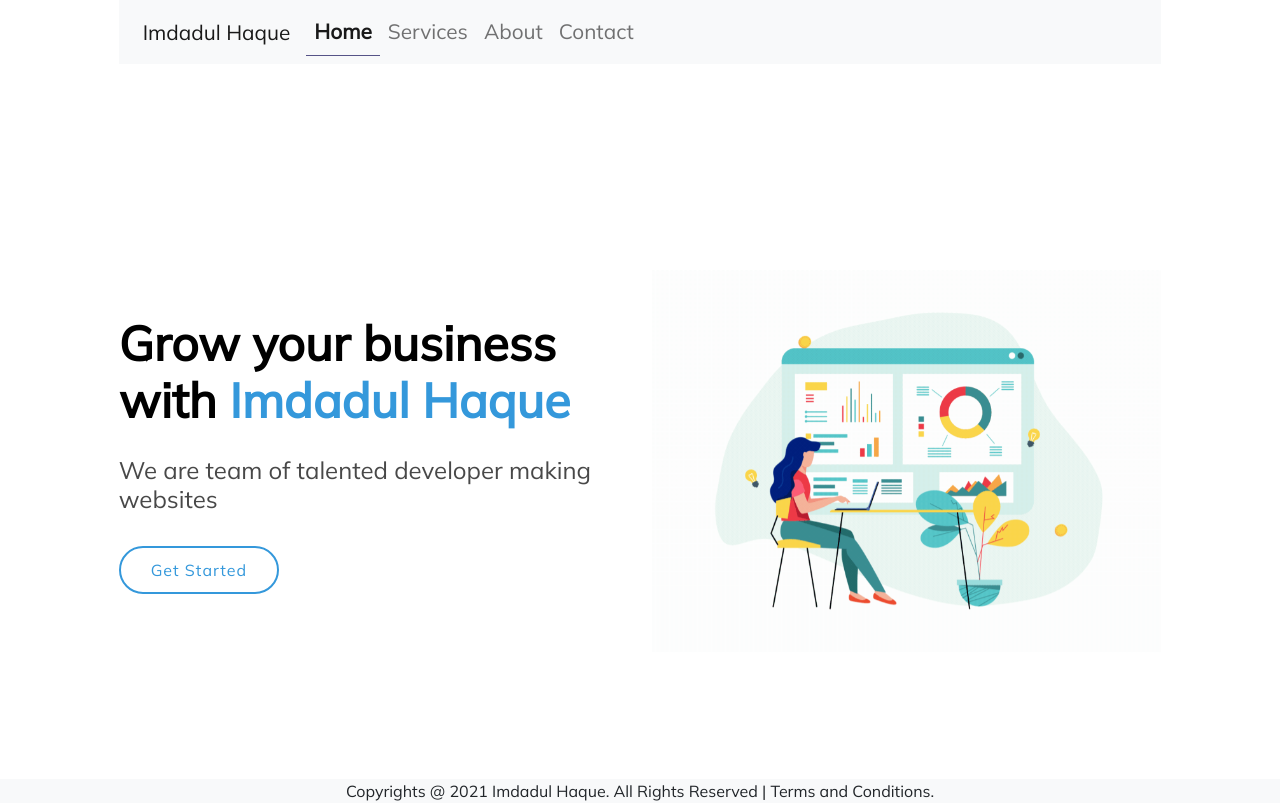
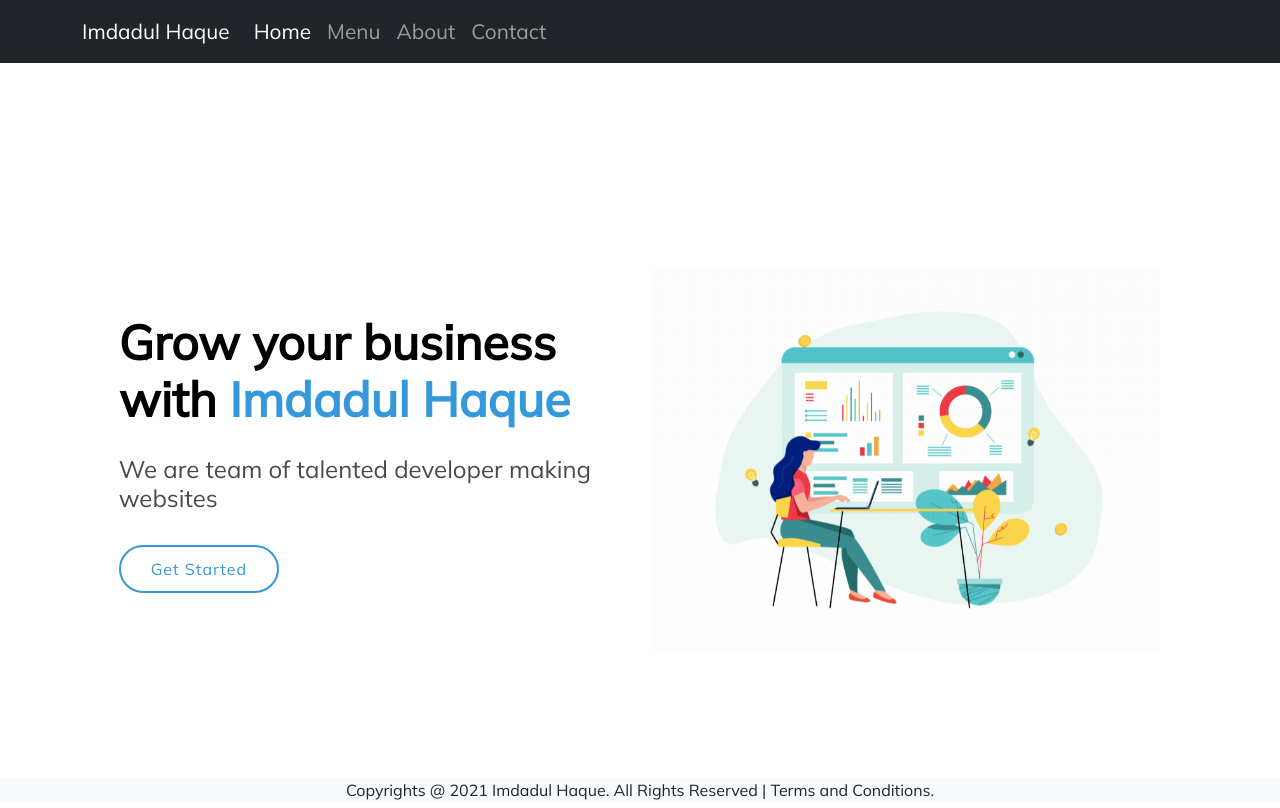
Before and after one commit to imdadulhaque1/imdadul-portfolio, a React (Create React App) app: page / in a window 1280 px wide. Built offline with nearby package versions, Linux system fonts and the light colour scheme.

Commit message:
Navigation Updated

```diff
--- a/package.json
+++ b/package.json
@@ -1,5 +1,6 @@
 {
   "name": "imdadul-portfolio",
+  "homepage": "https://imdadulhaque1.github.io/imdadul-portfolio",
   "version": "0.1.0",
   "private": true,
   "dependencies": {
@@ -7,13 +8,17 @@
     "@testing-library/react": "^11.2.5",
     "@testing-library/user-event": "^12.8.0",
     "bootstrap": "^5.0.0-alpha1",
+    "gh-pages": "^3.1.0",
     "react": "^17.0.1",
     "react-dom": "^17.0.1",
     "react-router-dom": "^5.2.0",
     "react-scripts": "4.0.3",
+    "reactstrap": "^8.9.0",
     "web-vitals": "^1.1.0"
   },
   "scripts": {
+    "predeploy": "npm run build",
+    "deploy": "gh-pages -d build",
     "start": "react-scripts start",
     "build": "react-scripts build",
     "test": "react-scripts test",
--- a/src/App.js
+++ b/src/App.js
@@ -5,14 +5,14 @@
 import About from "../src/components/About";
 import Contact from "../src/components/Contact";
 import Service from "../src/components/Service";
-import Navbar from "../src/components/Header/Navbar";
+import Navigation from "../src/components/Header/Navbar";
 import { Switch, Route, Redirect} from "react-router-dom";
 import Footer from "./components/Footer";
 
 const App = () =>{
   return(
     <>
-    <Navbar />
+    <Navigation />
       <Switch>
         <Route exact path="/" component= {Home} />
         <Route exact path="/about" component= {About} />
--- a/src/components/Header/Navbar.jsx
+++ b/src/components/Header/Navbar.jsx
@@ -1,45 +1,101 @@
-import React from "react";
-import { NavLink } from "react-router-dom";
+import React, {Component} from 'react';
+import { Navbar, NavbarBrand, Nav, NavItem, NavbarToggler, Collapse } from "reactstrap";
+import {Link} from "react-router-dom";
 
-const Navbar = () =>{
-    return(
-        <>
-        <div className="container-fluid nav_bg">
-            <div className="row">
-                <div className="col-10 mx-auto">
-                <nav className="navbar navbar-expand-lg navbar-light bg-light">
-                    <div className="container-fluid">
-                        <NavLink className="navbar-brand" to="/">Imdadul Haque</NavLink>
-                        <button className="navbar-toggler" type="button" data-bs-toggle="collapse" data-bs-target="#navbarSupportedContent" aria-controls="navbarSupportedContent" aria-expanded="false" aria-label="Toggle navigation">
-                        <span className="navbar-toggler-icon"></span>
-                        </button>
-                        <div className="collapse navbar-collapse" id="navbarSupportedContent">
-                        <ul className="navbar-nav ml-auto mb-2 mb-lg-0">
-                            <li className="nav-item">
-                            <NavLink activeClassName='menu_active' exact className="nav-link active" aria-current="page" to="/">Home</NavLink>
-                            </li>
+class Navigation extends Component{
+    constructor(props){
+        super(props);
+        this.state={
+            isNavOpen: false
+        }
+    }
+    navToggle=()=>{
+        this.setState({
+            isNavOpen: !this.state.isNavOpen
+        })
+    }
+    render(){
+        return (
+            <div>
+                <Navbar dark color="dark" expand="sm">
+                    <div className="container">
+                        <NavbarToggler onClick={this.navToggle}/>
+                        <NavbarBrand href="/">Imdadul Haque</NavbarBrand>
+                        <Collapse isOpen={this.state.isNavOpen} navbar>
+                            <Nav className="ml-auto" navbar>
+                                <NavItem>
+                                    <Link to="/" className="nav-link active">Home</Link>
+                                </NavItem>
+                                <NavItem>
+                                    <Link to="/menu" className="nav-link">Menu</Link>
+                                </NavItem>
+                                <NavItem>
+                                    <Link to="/about" className="nav-link">About</Link>
+                                </NavItem>
+                                <NavItem>
+                                    <Link to="/contact" className="nav-link">Contact</Link>
+                                </NavItem>
+                            </Nav>
+                        </Collapse>
+                    </div>
+                </Navbar>
+            </div>
+        )
+    }
 
-                            <li className="nav-item">
-                            <NavLink activeClassName='menu_active' className="nav-link" to="/service">Services</NavLink>
-                            </li>
-
-                            <li className="nav-item">
-                            <NavLink activeClassName='menu_active' className="nav-link" to="/about">About</NavLink>
-                            </li>
-
-                            <li className="nav-item">
-                            <NavLink activeClassName='menu_active' className="nav-link" to="/contact">Contact</NavLink>
-                            </li>
-
-                        </ul>
-                        </div>
-                    </div>
-                </nav>
-                </div>
-            </div>
-        </div>
-        </>
-    );
 }
 
-export default Navbar;
+export default Navigation;
+
+
+
+
+
+
+
+
+// import React from "react";
+// import { NavLink } from "react-router-dom";
+
+// const Navbar = () =>{
+//     return(
+//         <>
+//         <div className="container-fluid nav_bg">
+//             <div className="row">
+//                 <div className="col-10 mx-auto">
+//                 <nav className="navbar navbar-expand-lg navbar-light bg-light">
+//                     <div className="container-fluid">
+//                         <NavLink className="navbar-brand" to="/">Imdadul Haque</NavLink>
+//                         <button className="navbar-toggler" type="button" data-bs-toggle="collapse" data-bs-target="#navbarSupportedContent" aria-controls="navbarSupportedContent" aria-expanded="true" aria-label="Toggle Navbar">
+//                         <span className="navbar-toggler-icon"></span>
+//                         </button>
+//                         <div className="collapse navbar-collapse" id="navbarSupportedContent">
+//                         <ul className="navbar-nav ml-auto mb-2 mb-lg-0">
+//                             <li className="nav-item">
+//                             <NavLink activeClassName='menu_active' exact className="nav-link active" aria-current="page" to="/">Home</NavLink>
+//                             </li>
+
+//                             <li className="nav-item">
+//                             <NavLink activeClassName='menu_active' className="nav-link" to="/service">Services</NavLink>
+//                             </li>
+
+//                             <li className="nav-item">
+//                             <NavLink activeClassName='menu_active' className="nav-link" to="/about">About</NavLink>
+//                             </li>
+
+//                             <li className="nav-item">
+//                             <NavLink activeClassName='menu_active' className="nav-link" to="/contact">Contact</NavLink>
+//                             </li>
+
+//                         </ul>
+//                         </div>
+//                     </div>
+//                 </nav>
+//                 </div>
+//             </div>
+//         </div>
+//         </>
+//     );
+// }
+
+// export default Navbar;
```
Also changed, not shown: 1 other file (tests, documents, lock files or other folders).
